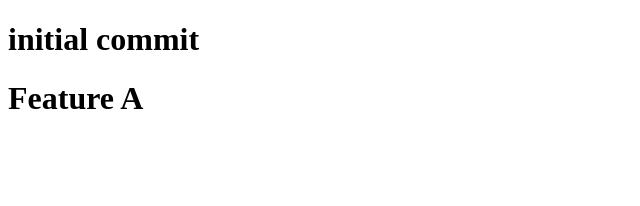
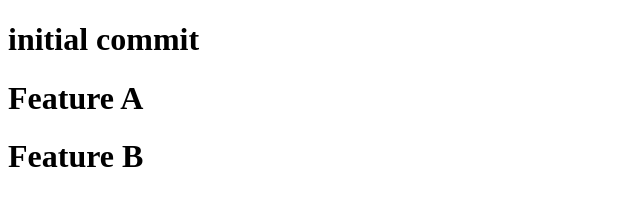
Before and after one commit to AbdullahNouvalShidqi/first_task_repo, a plain HTML site: page index.html in a window 1280 px wide. Shown: the whole page, without its empty margins (0-640 px from the left). Drawn offline with Linux system fonts and the light colour scheme.

Commit message:
feauture b

```diff
--- a/index.html
+++ b/index.html
@@ -9,5 +9,6 @@
 <body>
     <h1>initial commit</h1>
     <h1>Feature A</h1>
+    <h1>Feature B</h1>
 </body>
 </html>
```
